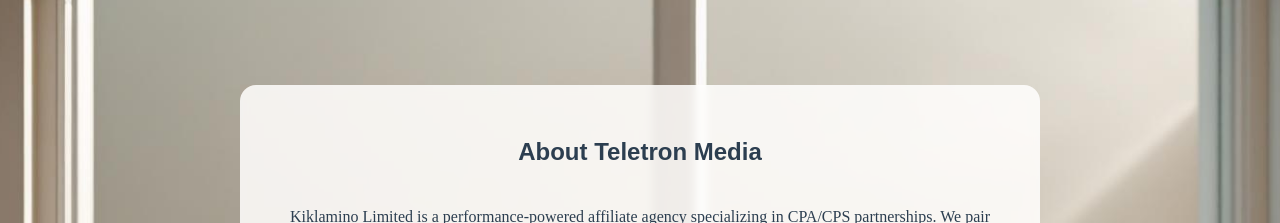
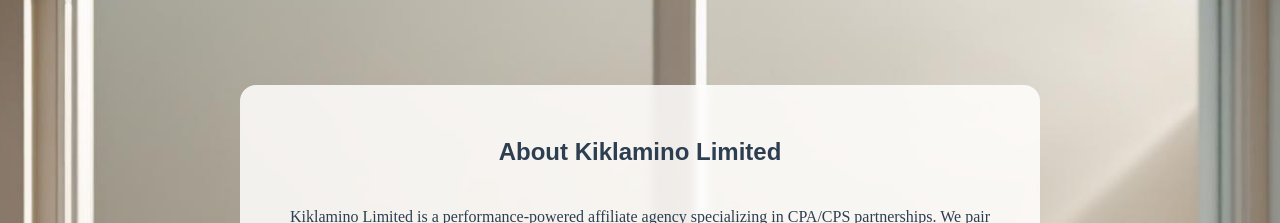
Before and after one commit to argirov77/aff3, a Next.js app: page / in a window 1280 px wide. Shown: the part 1880-2103 px from the top of the page. Built offline with nearby package versions, Linux system fonts and the light colour scheme.

Commit message:
Update About.tsx

```diff
--- a/src/app/components/About.tsx
+++ b/src/app/components/About.tsx
@@ -4,7 +4,7 @@
   return (
     <section id="about" className="section section--about">
       <div className="section-content">
-        <h2>About Teletron Media</h2>
+        <h2>About Kiklamino Limited</h2>
         <p>
           Kiklamino Limited is a performance-powered affiliate agency specializing in CPA/CPS partnerships.
           We pair our in-house review platforms with a vetted network of top affiliates to deliver
```
